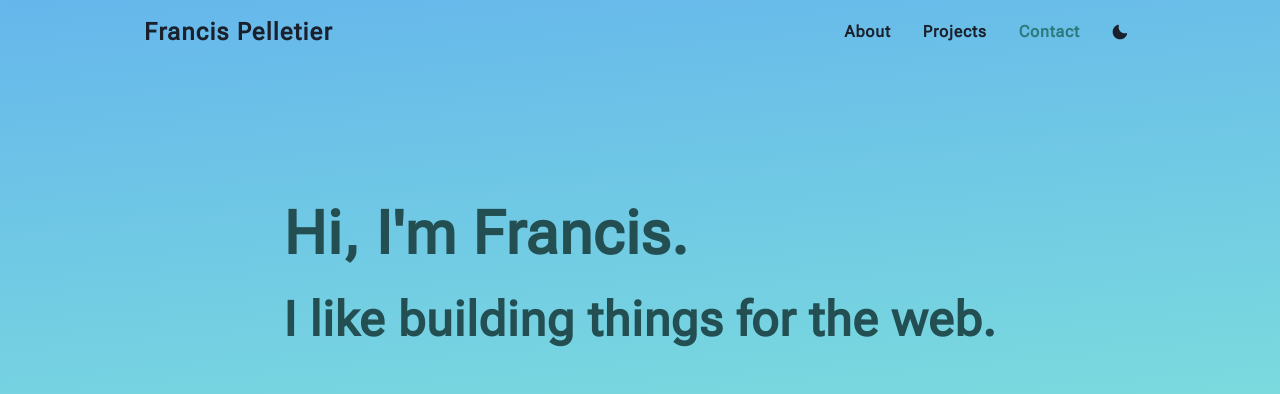
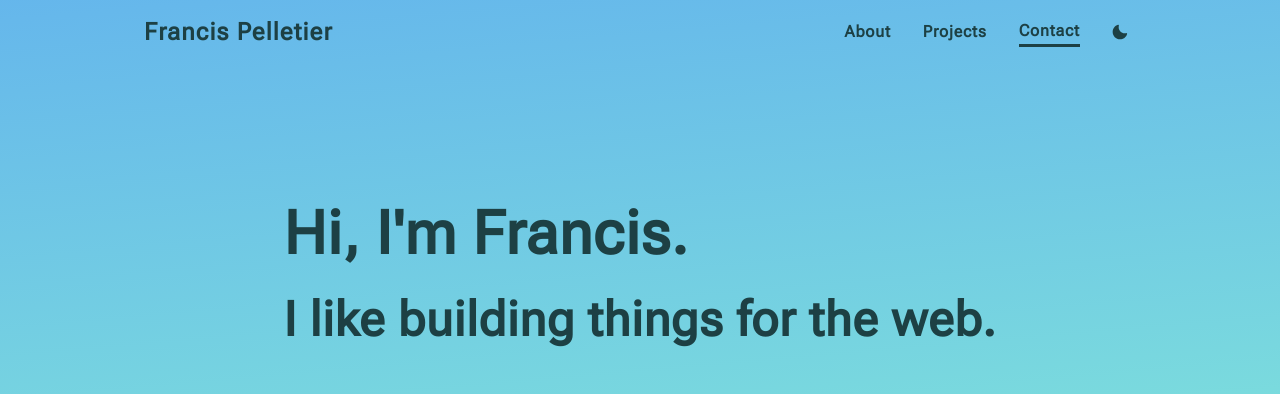
Before and after one commit to fpelletier-gh/portfolio-v2, a Next.js app: page / in a window 1280 px wide. Shown: the top 394 px of the page. Built offline with nearby package versions, Linux system fonts and the light colour scheme.

Commit message:
Change link color and hover style to underline

```diff
--- a/chakra/theme.ts
+++ b/chakra/theme.ts
@@ -74,7 +74,7 @@ const Heading = {
   }),
   variants: {
     teal: (props) => ({
-      color: mode("teal.800", "teal.300")(props),
+      color: mode("teal.900", "teal.300")(props),
     }),
   },
   defaultProps: {
@@ -102,13 +102,16 @@ const Link = {
     letterSpacing: "wider",
     fontWeight: "semibold",
     textDecoration: "none",
+    color: mode("teal.900", "teal.300")(props),
+    borderColor: mode("teal.900", "teal.300")(props),
   }),
   variants: {
     navigation: (props) => ({
+      color: mode("teal.900", "teal.300")(props),
+      borderColor: mode("teal.900", "teal.300")(props),
       _hover: {
         textDecoration: "none",
-        borderColor: mode("teal.600", "teal.300")(props),
-        color: mode("teal.600", "teal.300")(props),
+        borderBottom: "3px solid",
       },
     }),
     imageOverlay: (props) => ({
@@ -123,6 +126,7 @@ const Link = {
     logo: {
       _hover: {
         textDecoration: "none",
+        borderBottom: "none",
       },
     },
   },
@@ -130,14 +134,15 @@ const Link = {
 
 const Text = {
   baseStyle: {
-    pb: "1.1rem",
+    pb: "1.2rem",
   },
   variants: {
     teal: (props) => ({
-      _hover: {
-        color: mode("teal.600", "teal.300")(props),
-      },
+      color: mode("teal.900", "teal.300")(props),
     }),
+  },
+  defaultProps: {
+    variant: "teal",
   },
 };
 
@@ -157,10 +162,11 @@ const global = (props) => ({
   a: {
     letterSpacing: "widest",
     textDecoration: "none",
+    color: mode("teal.900", "teal.300")(props),
+    borderColor: mode("teal.900", "teal.300")(props),
     _hover: {
       textDecoration: "none",
-      borderColor: mode("teal.600", "teal.300")(props),
-      color: mode("teal.600", "teal.300")(props),
+      borderBottom: "3px solid",
     },
   },
 });
--- a/components/activeLink.tsx
+++ b/components/activeLink.tsx
@@ -7,7 +7,6 @@ function ActiveLink(props: any) {
   const router = useRouter();
   const href = props.href;
   const isInternalLink = href && (href.startsWith("/") || href.startsWith("#"));
-  const linkColor = useColorModeValue("teal.600", "teal.300");
 
   const handleClick = (e: any) => {
     e.preventDefault();
@@ -20,7 +19,7 @@ function ActiveLink(props: any) {
         <Link
           variant="navigation"
           onClick={handleClick}
-          color={router.asPath === href ? linkColor : null}
+          borderBottom={router.asPath === href ? "3px solid" : null}
           {...props}
         >
           {props.children}
--- a/components/header.tsx
+++ b/components/header.tsx
@@ -84,9 +84,9 @@ export default function Header({ scrollHandler, pageInView }) {
               _hover={{ background: "transparent" }}
             >
               {colorMode === "light" ? (
-                <MoonIcon _hover={{ color: "teal.600" }} />
+                <MoonIcon color="teal.900" _hover={{ color: "teal.700" }} />
               ) : (
-                <SunIcon _hover={{ color: "teal.300" }} />
+                <SunIcon color="teal.300" _hover={{ color: "teal.100" }} />
               )}
             </Button>
             <MenuDrawer scrollHandler={scrollHandler} pageInView={pageInView} />
--- a/components/navigation.tsx
+++ b/components/navigation.tsx
@@ -1,5 +1,5 @@
 import ActiveLink from "./activeLink";
-import { useColorModeValue, Box, Flex } from "@chakra-ui/react";
+import { Flex } from "@chakra-ui/react";
 
 export default function Navigation({
   scrollHandler,
@@ -8,7 +8,7 @@ export default function Navigation({
   home,
   ...props
 }) {
-  const linkColor = useColorModeValue("teal.600", "teal.300");
+  const borderStyle = "3px solid";
 
   const handleLinkClick = (e) => {
     e.preventDefault();
@@ -27,7 +27,7 @@ export default function Navigation({
       <ActiveLink
         id="0"
         href="#home"
-        color={pageInView === "welcome" ? linkColor : null}
+        borderBottom={pageInView === "welcome" ? borderStyle : null}
         onClick={handleLinkClick}
         display={home ? { base: "block", md: "block" } : "none"}
         m={4}
@@ -39,7 +39,7 @@ export default function Navigation({
       <ActiveLink
         id="1"
         href="#about"
-        color={pageInView === "about" ? linkColor : null}
+        borderBottom={pageInView === "about" ? borderStyle : null}
         onClick={handleLinkClick}
         display={{ base: "block", md: "block" }}
         m={4}
@@ -52,7 +52,7 @@ export default function Navigation({
         id="2"
         href="#projects"
         onClick={handleLinkClick}
-        color={pageInView === "projects" ? linkColor : null}
+        borderBottom={pageInView === "projects" ? borderStyle : null}
         display={{ base: "block", md: "block" }}
         m={4}
         alignSelf="center"
@@ -64,7 +64,7 @@ export default function Navigation({
         id="3"
         href="#contact"
         onClick={handleLinkClick}
-        color={pageInView === "contact" ? linkColor : null}
+        borderBottom={pageInView === "contact" ? borderStyle : null}
         display={{ base: "block", md: "block" }}
         m={4}
         alignSelf="center"
--- a/components/projects.tsx
+++ b/components/projects.tsx
@@ -127,7 +127,10 @@ export default function Projects({ scrollRef, setPageInView }) {
         </SimpleGrid>
         <Text textAlign="center" fontSize="1.2rem" pt="5rem">
           For more projects and my neovim config see my{" "}
-          <ActiveLink href="https://github.com/fpelletier-gh">
+          <ActiveLink
+            href="https://github.com/fpelletier-gh"
+            variant="navigation"
+          >
             Github Profile
           </ActiveLink>
         </Text>
```
